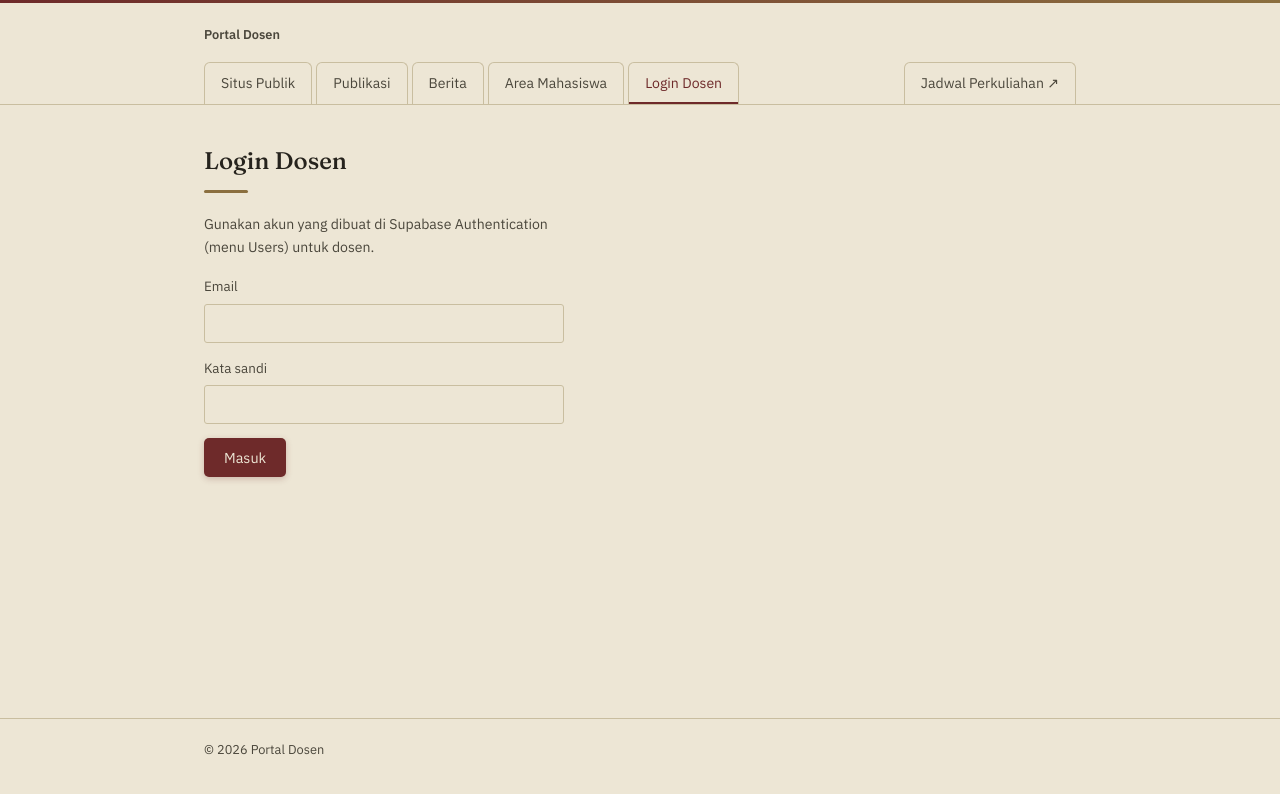
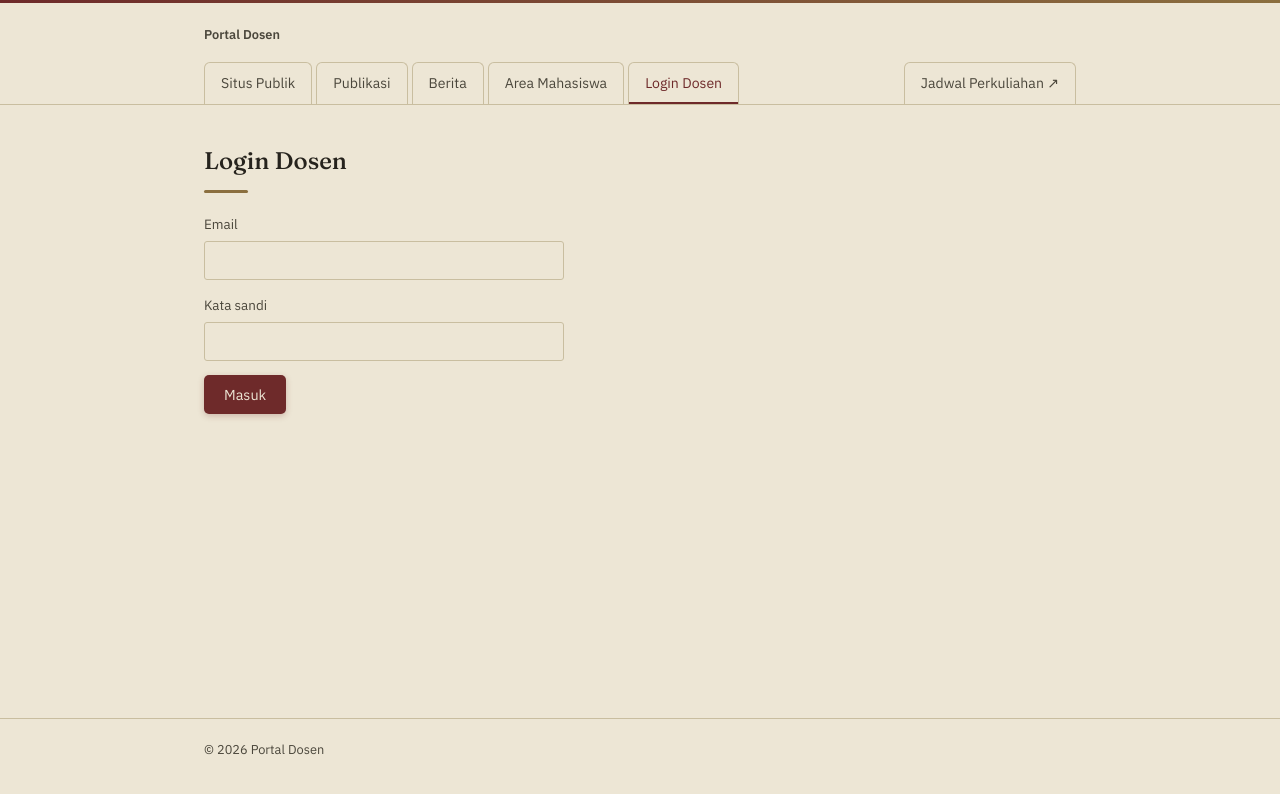
Before and after one commit to baihaqipermataherman-oss/portal-dosen, a React (Vite) app: page /login in a window 1280 px wide. Shown: the top 794 px of the page. Built offline with nearby package versions, Linux system fonts and the light colour scheme; no server answers; the database is empty.

Commit message:
Update Login.jsx

```diff
--- a/src/pages/Login.jsx
+++ b/src/pages/Login.jsx
@@ -23,7 +23,6 @@ export default function Login() {
     <section style={{ maxWidth: 360 }}>
       <h2>Login Dosen</h2>
       <p className="muted" style={{ marginBottom: 16 }}>
-        Gunakan akun yang dibuat di Supabase Authentication (menu Users) untuk dosen.
       </p>
       <form onSubmit={kirim}>
         <div className="field"><label>Email</label><input type="email" value={email} onChange={(e) => setEmail(e.target.value)} required /></div>
```
